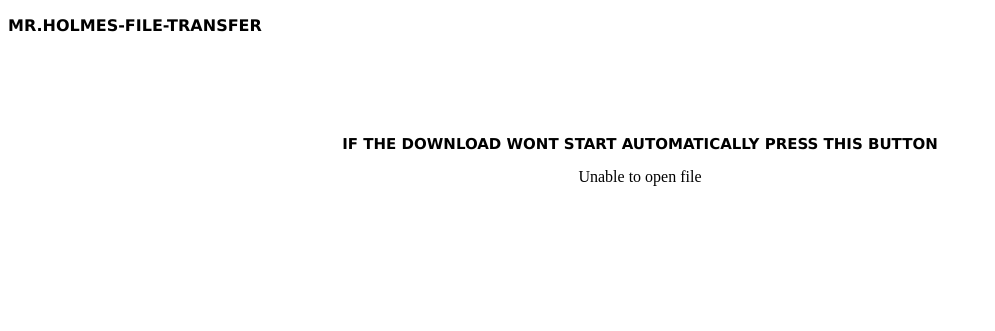
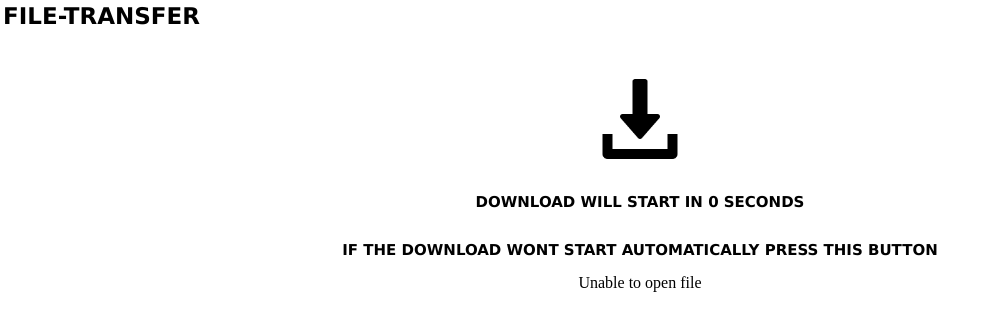
Before and after one commit to Lucksi/Mr.Holmes, a PHP site: page / in a window 1280 px wide. Shown: the top 331 px of the page, without its empty margins (0-995 px from the left). Run offline with PHP 8.4, Linux system fonts and the light colour scheme.

Commit message:
Update Transfer

```diff
--- a/Transfer/index.php
+++ b/Transfer/index.php
@@ -13,27 +13,22 @@ License: GNU General Public License v3.0-->
                     echo "<a href = '$reader' download><button id = 'clicker'>Download</button></a>";
                 }
             ?>
-            <script>
-                function download(){
-                    var a1 = document.getElementById("clicker");
-                    a1.click();
-                    alert("Download Completed");
-                }
-            </script>
             <style>
-                #Download {
+                .Bolder{
                     font-size: 15px;
                     font-weight:bold;
                     color: black;
                     font-family: 'Lucida Sans', 'Lucida Sans Regular', 'Lucida Grande', 'Lucida Sans Unicode', Geneva, Verdana, sans-serif;
-                    margin-top:100px;
+                    margin-top:30px
                 }
-
                 #Main {
                     margin-top:none;
                     font-weight:bold;
                     color: black;
                     font-family: 'Lucida Sans', 'Lucida Sans Regular', 'Lucida Grande', 'Lucida Sans Unicode', Geneva, Verdana, sans-serif;
+                    font-size:23px;
+                    margin-top:-5px;
+                    margin-left:-5px;
                 }
                 button{
                     font-family: 'Lucida Sans', 'Lucida Sans Regular', 'Lucida Grande', 'Lucida Sans Unicode', Geneva, Verdana, sans-serif;
@@ -43,29 +38,53 @@ License: GNU General Public License v3.0-->
                     border:3px solid black;
                     border-radius:10px;
                 }
-
                 button:hover{
                     animation:click 2s infinite;
                 }
-
+                .Content{
+                    margin-top:100px;
+                }
+                img{
+                    margin-top:-50px;
+                    height:80px;
+                    width:80px;
+                }
                 @keyframes click {
                     0%{background-color:blue;color:white;}
-                    50%{background-color:rgb(0, 255, 98);color:black;}
+                    50%{background-color:rgb(0, 255, 98);color:white;}
                     100%{background-color:blue;color:white;}
                 }
             </style>
+            <script>
+                function download(){
+                    var text = document.getElementById("Download");
+                    text.innerHTML="DOWNLOAD WILL START IN 0 SECONDS";
+                    var clickerLink = document.getElementById("clicker");
+                    clickerLink.click();
+                }
+                function Count(){
+                    var text = document.getElementById("Download");
+                    text.innerHTML="DOWNLOAD WILL START IN 5 SECONDS";
+                    const myTimeout = setTimeout(download, 5000);
+                }
+            </script>
             <meta charset ="UTF-8">
             <meta name="viewport" content="width=device-width, initial-scale=0.9">
             <meta name="theme-color" content="#000000">
             <title>File-Transfer</title>
         </head>
-        <body onload="download()">
-            <p id = "Main">MR.HOLMES-FILE-TRANSFER</p>
+        <body onload="Count()">
+            <p id = "Main">FILE-TRANSFER</p>
             <center>
-                <p id = "Download">IF THE DOWNLOAD WONT START AUTOMATICALLY PRESS THIS BUTTON</p>
-                <?php
-                    GetFile();
-                ?>
+                <div class = "Content">
+                    <img src = "Images/Download.png">
+                    <p class = "Bolder" id = "Download"></p>
+                    <p class = "Bolder"> IF THE DOWNLOAD WONT START AUTOMATICALLY PRESS THIS BUTTON</p>
+                    <noscript><p class = "Bolder">LOOKS LIKE YOU HAVE JAVSCRIPT DISABLED PRESS THIS BUTTON FOR DOWNLOAD THE FILE</p></noscript>
+                    <?php
+                        GetFile();
+                    ?>
+                </div>
             </center>
         </body>
     </html>
```
Also changed, not shown: Transfer/Images/Download.png (added).
